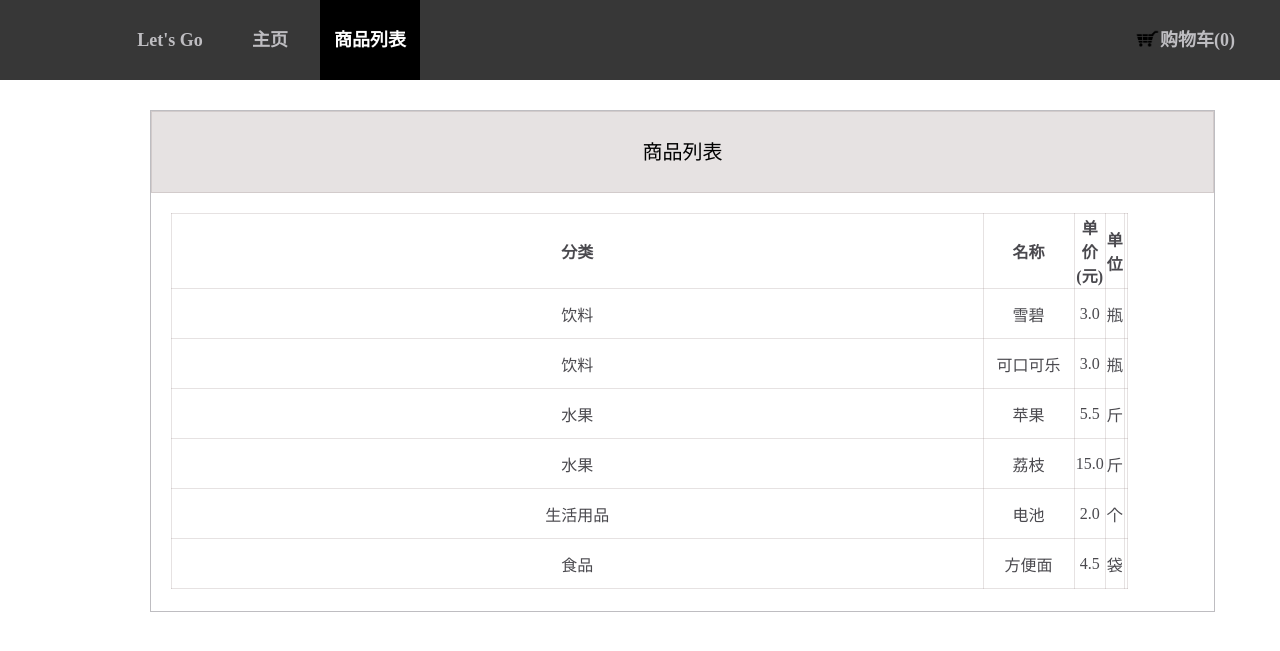
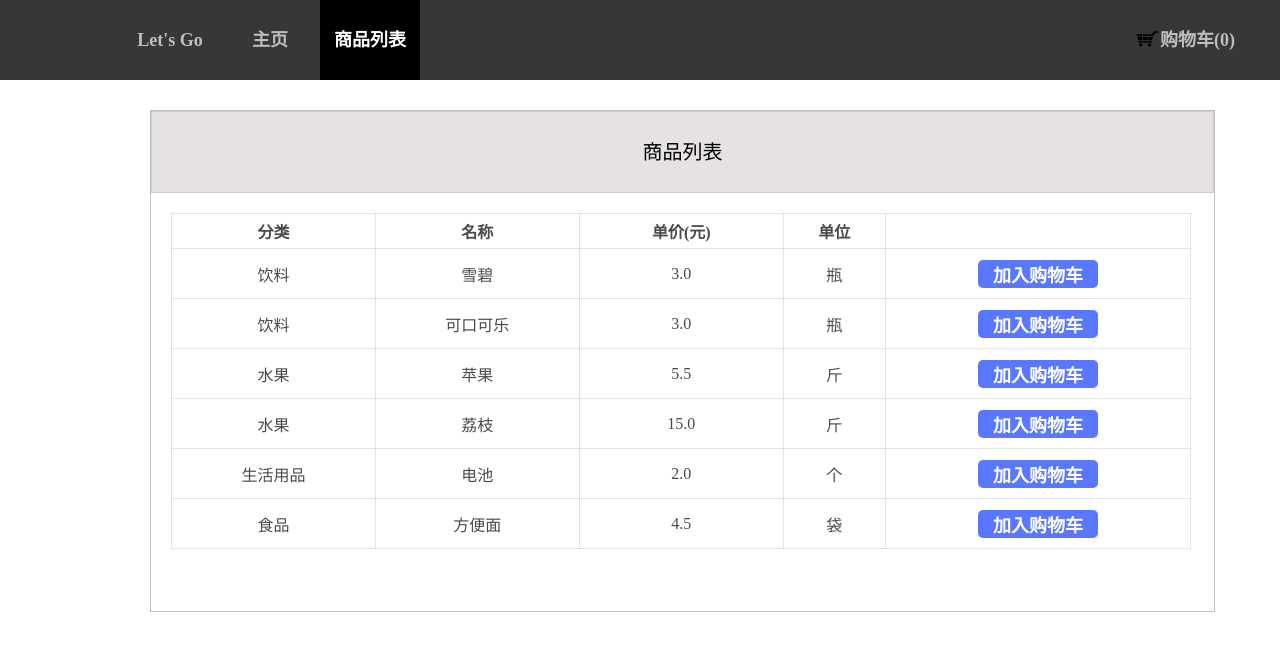
Before and after one commit to g6222/gf, a Django app: page /shopping_list/ in a window 1280 px wide; the page is wider, and only the part inside the window is pictured. Shown: the top 651 px of that part. Run offline with Django 3.2, Linux system fonts and the light colour scheme; data comes from the database, SQL or seed files in the repository; both versions use the stored data as it was after the commit.

Commit message:
My Django Girls app, first commit

```diff
--- a/blog/static/css/list.css
+++ b/blog/static/css/list.css
@@ -1,12 +1,11 @@
 .list{
-    background-color: white;
     margin: 30px 150px;
     height:500px;
     border-style: solid;
     border-color: #bebdc1;
     border-width: 1px;
 }
-.pp{
+.mark {
     background-color: rgba(128, 109, 109, 0.2);
     height: 80px;
     text-align: center;
@@ -19,12 +18,12 @@ table,th,td
     border:1px solid rgba(128, 109, 109, 0.2);
     color: rgba(29, 27, 34, 0.8);
     text-align: center;
-    width: 90%;
   }
 table
   {
     border-collapse: collapse;
     margin: 20px 20px;
+    width: 96%;
   }
 th{
     height: 35px;
@@ -34,14 +33,15 @@ td
     height:50px;
   }
 .shopCartButton {
-    background-color: #4e52ff;
-    width: 120px;
+    border: none;
+    background-color: #5978ff;
     font-size:18px;
     border-radius:5px;
     color: white;
     font-weight: bold;
     cursor: pointer;
     text-align: center;
+    width: 120px;;
 }
 .active{
     color: #bebdc1;
--- a/blog/templates/blog/shopping_list.html
+++ b/blog/templates/blog/shopping_list.html
@@ -5,16 +5,16 @@
 {% endblock %}
 {% block content %}
 <div class="list">
-<div class="pp">
+<div class="mark">
 商品列表
 </div>
-<table>
+<table align="center">
 <tr>
-    <th>分类</th>
-    <th>名称</th>
-    <th>单价(元)</th>
-    <th>单位</th>
-    <th> </th>
+    <th width="20%">分类</th>
+    <th width="20%">名称</th>
+    <th width="20%">单价(元)</th>
+    <th width="10%">单位</th>
+    <th width="30%"> </th>
 </tr>
 <tr>
     {% for goods in goods %}
@@ -22,7 +22,7 @@
     <td>{{ goods.name }}</td>
     <td>{{ goods.price }}</td>
     <td>{{ goods.unit }}</td>
-    <th> </th>
+    <td><button class="shopCartButton">加入购物车</button></td>
 </tr>
     {% endfor %}
 </table>
```
Also changed, not shown: db.sqlite3.
